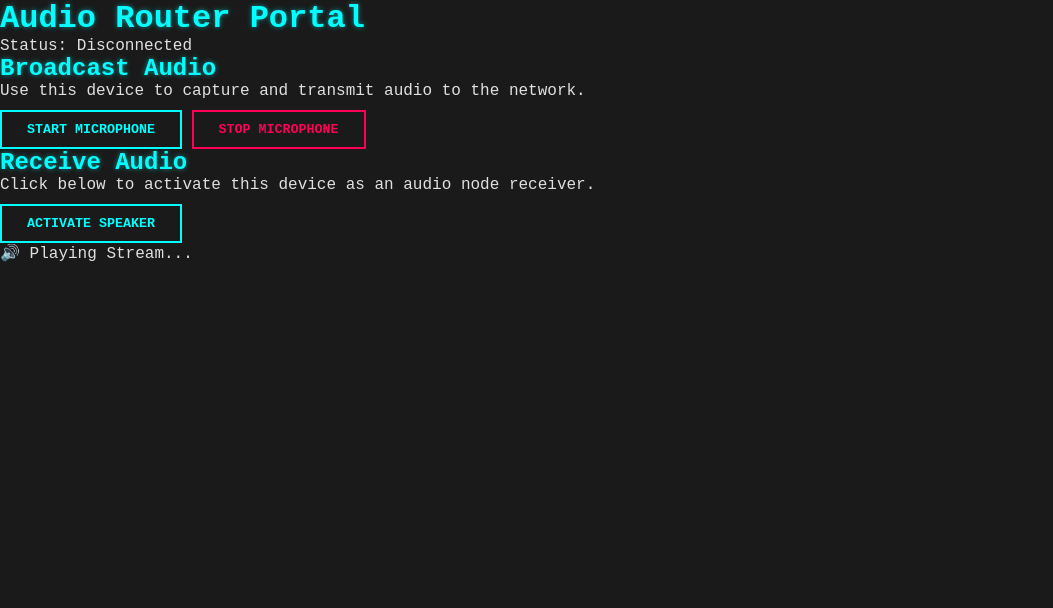
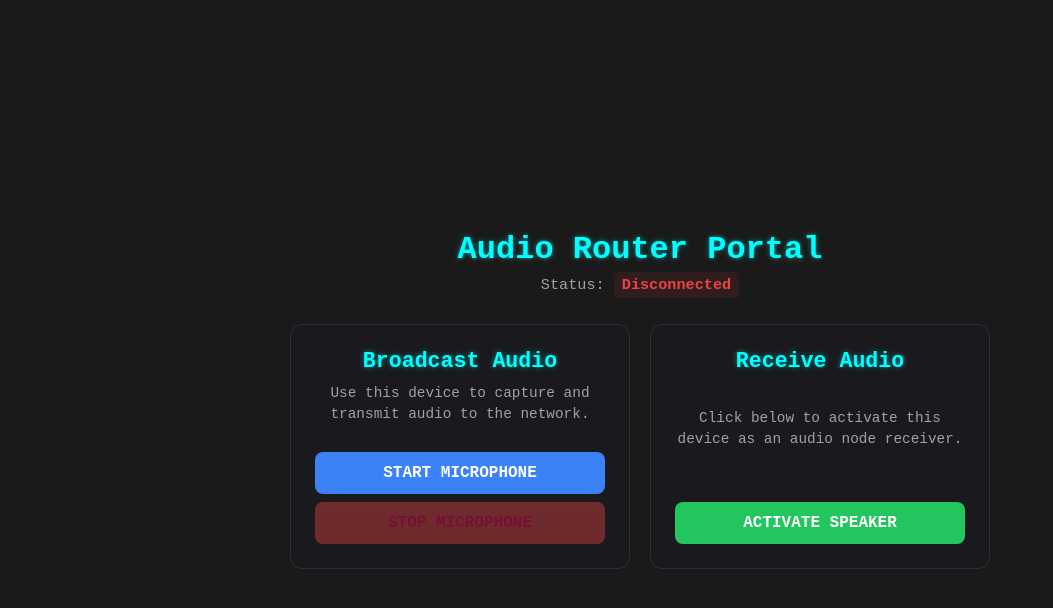
Before and after one commit to KajusLiubinas/devicesoundlongrangerouter, a website: page index.html in a window 1280 px wide. Shown: the whole page, without its empty margins (0-1053 px from the left). Drawn offline with nearby package versions, Linux system fonts and the light colour scheme; no server answers.

Commit message:
Refactor CSS with variables and improved styles

```diff
--- a/style.css
+++ b/style.css
@@ -1,4 +1,132 @@
+:root {
+    --bg-dark: #121214;
+    --card-bg: #1a1a1e;
+    --text-main: #f0f0f5;
+    --text-muted: #a0a0aa;
+    --primary: #3b82f6;
+    --success: #22c55e;
+    --danger: #ef4444;
+    --border: #2d2d34;
+}
+
 * {
+    box-sizing: border-box;
+    margin: 0;
+    padding: 0;
+    font-family: -apple-system, BlinkMacSystemFont, "Segoe UI", Roboto, Helvetica, Arial, sans-serif;
+}
+
+body {
+    background-color: var(--bg-dark);
+    color: var(--text-main);
+    display: flex;
+    justify-content: center;
+    align-items: center;
+    min-height: 100vh;
+    padding: 20px;
+}
+
+.container {
+    width: 100%;
+    max-width: 700px;
+    text-align: center;
+}
+
+h1 {
+    font-size: 2rem;
+    margin-bottom: 8px;
+    font-weight: 700;
+}
+
+.status-box {
+    color: var(--text-muted);
+    font-size: 0.95rem;
+    margin-bottom: 30px;
+}
+
+#status {
+    font-weight: bold;
+    padding: 4px 8px;
+    border-radius: 4px;
+}
+
+#status.disconnected { color: var(--danger); background: rgba(239, 68, 68, 0.1); }
+#status.connected { color: var(--primary); background: rgba(59, 130, 246, 0.1); }
+#status.streaming { color: var(--success); background: rgba(34, 197, 94, 0.1); animation: pulse 1.5s infinite; }
+
+.card-grid {
+    display: grid;
+    grid-template-columns: 1fr;
+    gap: 20px;
+}
+
+@media (min-width: 600px) {
+    .card-grid {
+        grid-template-columns: 1fr 1fr;
+    }
+}
+
+.card {
+    background: var(--card-bg);
+    border: 1px solid var(--border);
+    border-radius: 12px;
+    padding: 24px;
+    display: flex;
+    flex-direction: column;
+    justify-content: space-between;
+    align-items: center;
+    min-height: 200px;
+}
+
+.card h2 {
+    font-size: 1.35rem;
+    margin-bottom: 10px;
+}
+
+.card p {
+    font-size: 0.9rem;
+    color: var(--text-muted);
+    margin-bottom: 20px;
+    line-height: 1.4;
+}
+
+.btn {
+    width: 100%;
+    padding: 12px 20px;
+    font-size: 1rem;
+    font-weight: 600;
+    border: none;
+    border-radius: 8px;
+    cursor: pointer;
+    transition: background 0.2s ease, opacity 0.2s ease;
+    margin-top: 8px;
+}
+
+.btn:disabled {
+    opacity: 0.4;
+    cursor: not-allowed;
+}
+
+.btn-primary { background-color: var(--primary); color: white; }
+.btn-success { background-color: var(--success); color: white; }
+.btn-danger { background-color: var(--danger); color: white; }
+
+.indicator {
+    margin-top: 15px;
+    font-size: 0.9rem;
+    color: var(--success);
+    font-weight: 600;
+}
+
+.hidden {
+    display: none !important;
+}
+
+@keyframes pulse {
+    0% { opacity: 0.6; }
+    50% { opacity: 1; }
+    100% { opacity: 0.6; }
+}* {
     box-sizing: border-box;
     margin: 0;
     padding: 0;
```
